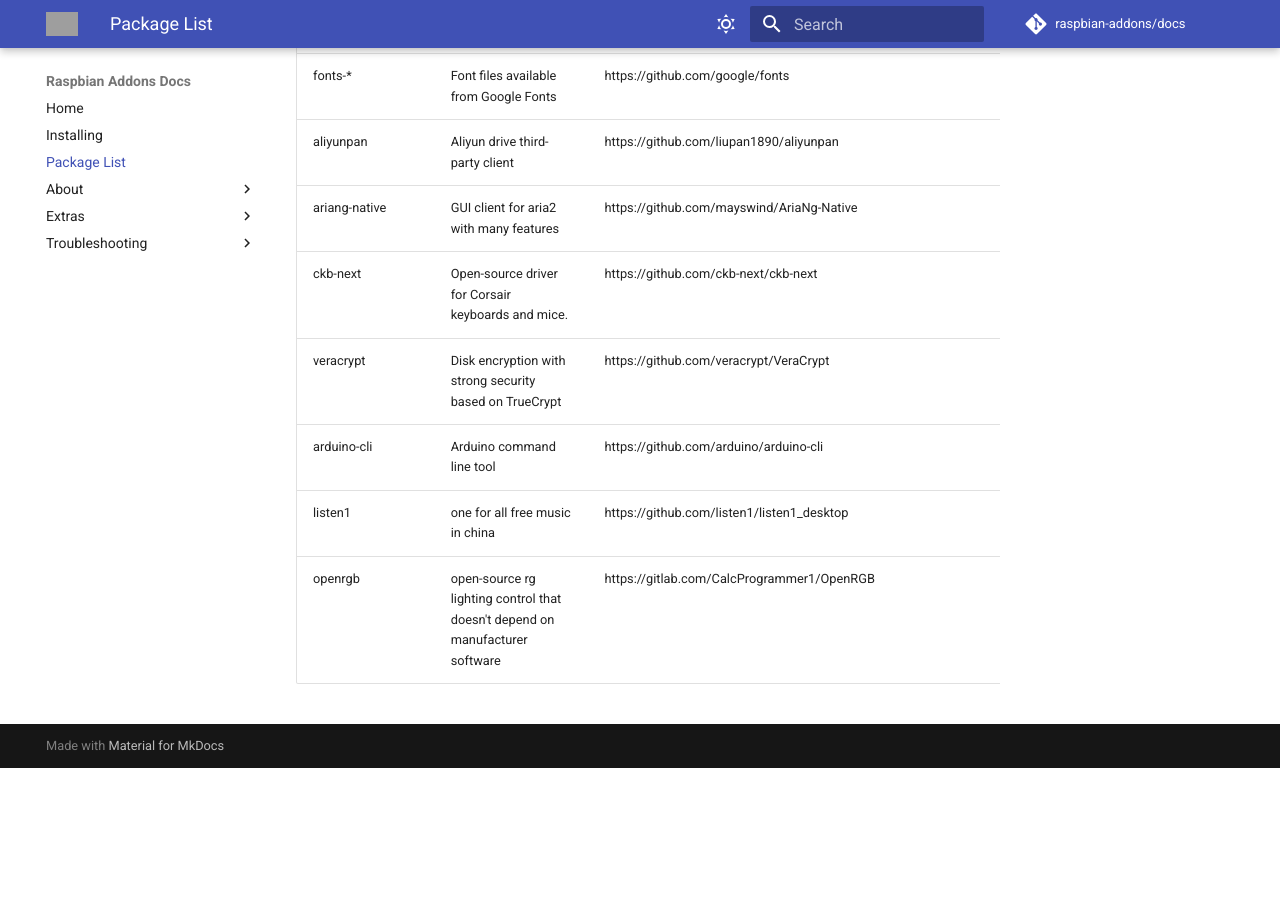
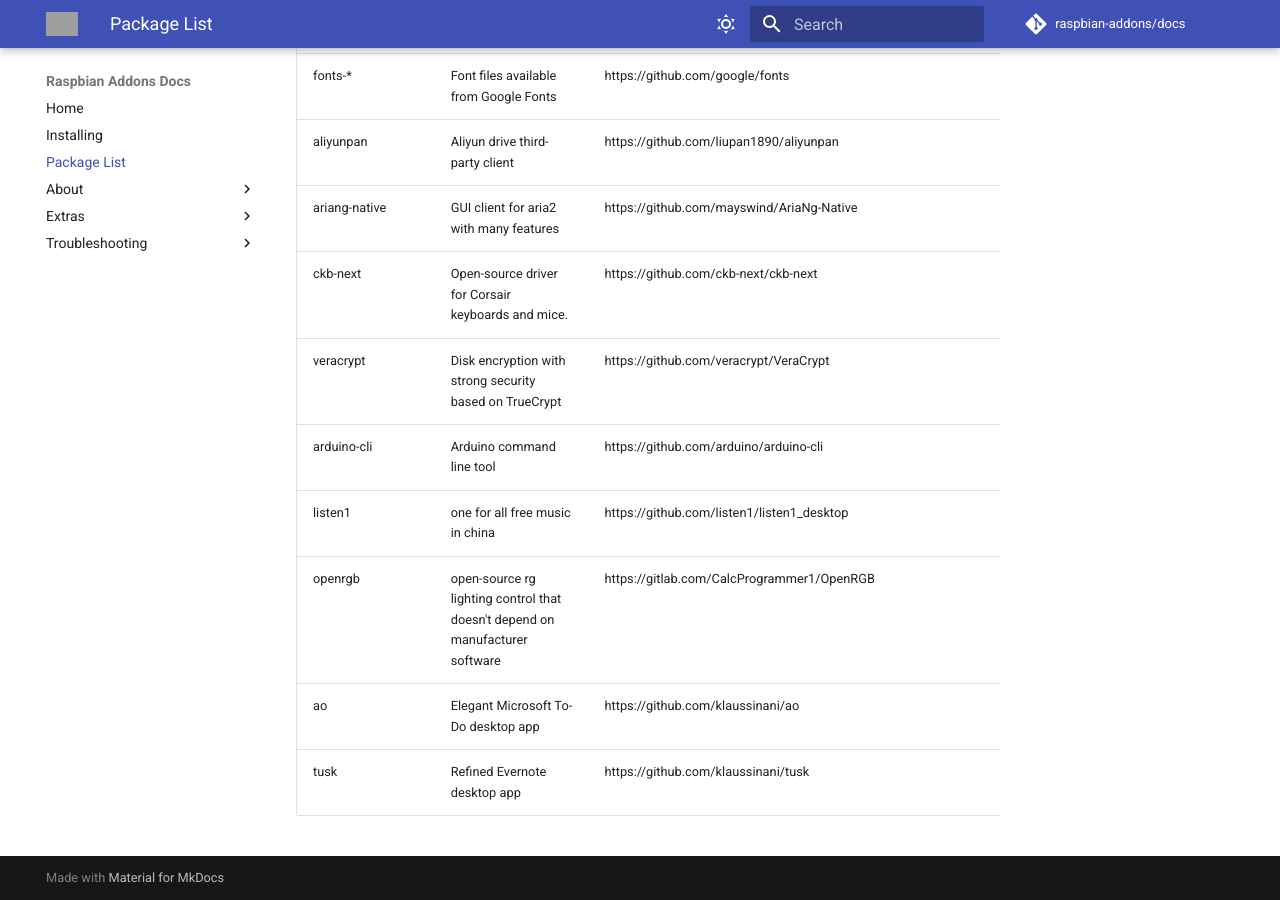
Before and after one commit to raspbian-addons/docs, an MkDocs documentation site: the page built from docs/package-list.md, in a window 1280 px wide and 900 px high, scrolled down 15153 px. Built offline with MkDocs 1.6.1 and Material for MkDocs 9.7.7, drawn with Linux system fonts in a browser that asks for light colours; comment, search, counter and statistics services are not loaded; before the commit the page ends 15921 px from its top, so only the background shows below that; grey boxes are pictures that could not be loaded.

Commit message:
packagelist: add ao and tusk

```diff
--- a/docs/package-list.md
+++ b/docs/package-list.md
@@ -194,3 +194,5 @@
 | arduino-cli | Arduino command line tool | https://github.com/arduino/arduino-cli |
 | listen1 | one for all free music in china | https://github.com/listen1/listen1_desktop |
 | openrgb | open-source rg lighting control that doesn't depend on manufacturer software | https://gitlab.com/CalcProgrammer1/OpenRGB |
+| ao | Elegant Microsoft To-Do desktop app | https://github.com/klaussinani/ao |
+| tusk | Refined Evernote desktop app | https://github.com/klaussinani/tusk |
```
